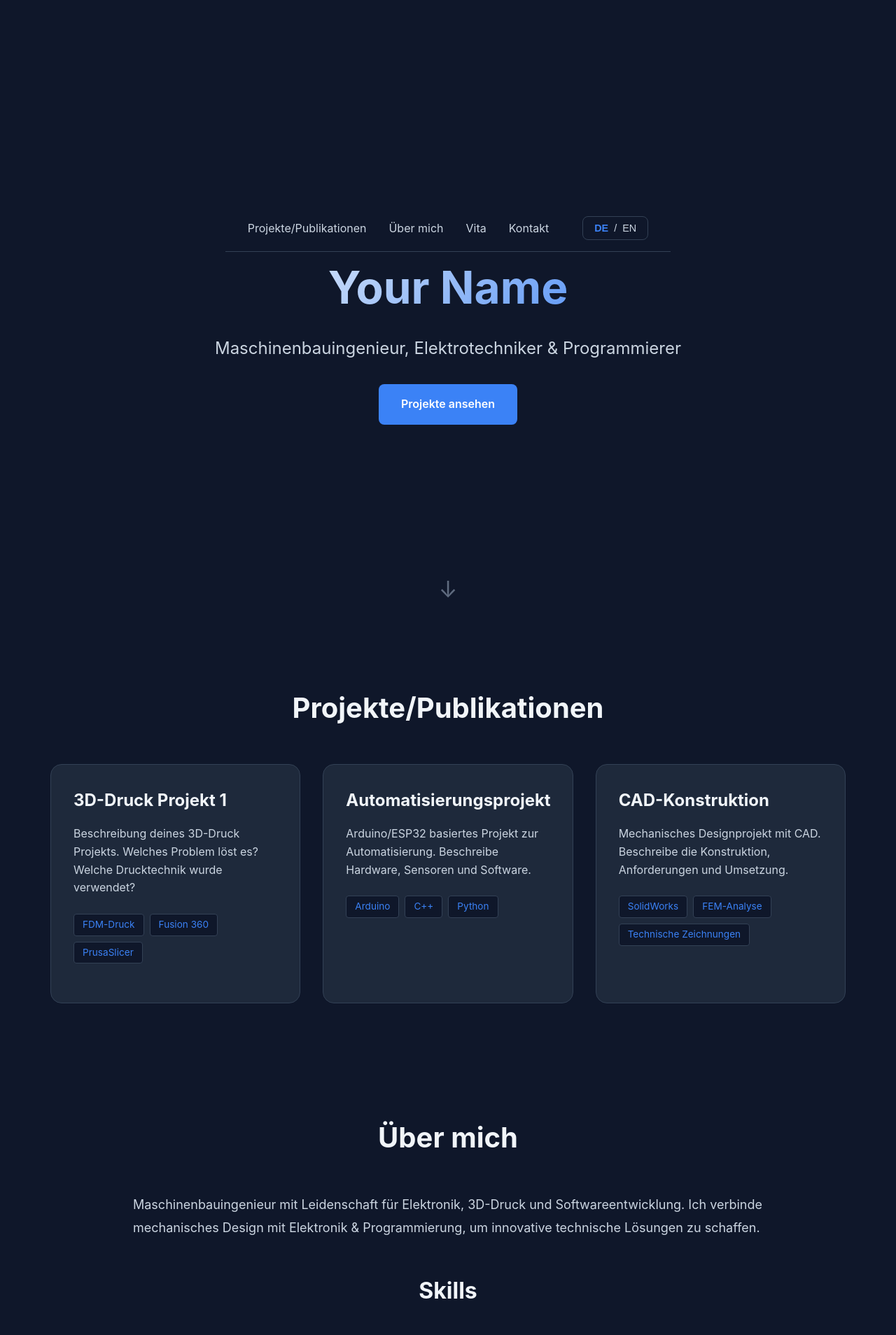
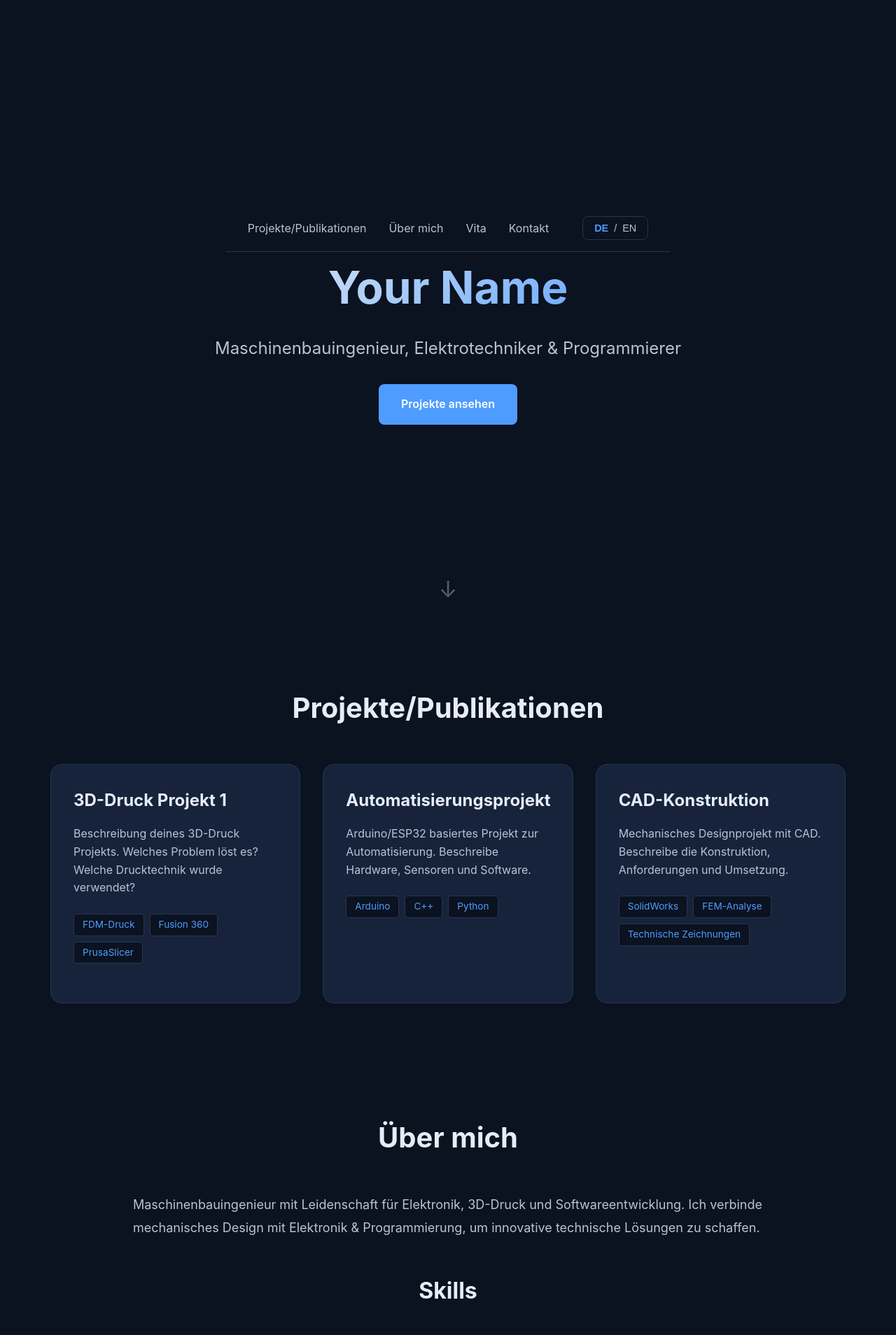
Before and after one commit to RolleRollsen/rollerollsen.github.io, a Jekyll site: the page built from index.html, in a window 1280 px wide. Shown: the top 1908 px of the page at 70% size. Built offline with Jekyll 4.4.1, drawn with Linux system fonts in a browser that asks for light colours; some of the changed text lies outside the part shown.

```diff
--- a/_includes/footer.html
+++ b/_includes/footer.html
@@ -1,6 +1,6 @@
 <footer class='footer'>
 	<div class='container'>
-		<p data-lang='de'>© {{ 'now' | date: "%Y" }} {{ site.author.name }}. Erstellt mit Jekyll & Claude Code.</p>
-		<p data-lang='en' style='display: none;'>© {{ 'now' | date: "%Y" }} {{ site.author.name }}. Built with Jekyll & Claude Code.</p>
+		<p data-lang='de'>© {{ 'now' | date: "%Y" }} {{ site.author.name }}. Erstellt von mir, Claude Code & Jekyll.</p>
+		<p data-lang='en' style='display: none;'>© {{ 'now' | date: "%Y" }} {{ site.author.name }}. Built by me, Claude Code & Jekyll.</p>
 	</div>
 </footer>
--- a/_includes/projects.html
+++ b/_includes/projects.html
@@ -83,6 +83,12 @@
 					<div class='project-links'>
 						{% if project.github %}
 						<a href='{{ project.github }}' target='_blank' rel='noopener noreferrer'>GitHub</a>
+						{% endif %}
+                        {% if project.printables %}
+						<a href='{{ project.printables }}' target='_blank' rel='noopener noreferrer'>Printables</a>
+						{% endif %}
+                        {% if project.link %}
+						<a href='{{ project.link }}' target='_blank' rel='noopener noreferrer'>link</a>
 						{% endif %}
 						{% if project.demo %}
 						<a href='{{ project.demo }}' target='_blank' rel='noopener noreferrer'>Demo</a>
--- a/assets/css/main.css
+++ b/assets/css/main.css
@@ -1,3 +1,4 @@
+/*
 :root {
 	--bg-primary: #0f172a;
 	--bg-secondary: #1e293b;
@@ -10,8 +11,8 @@
 	--shadow: #0000004D;
 	--border: #334155;
 }
+*/
 
-/* darker design
 :root {
 	--bg-primary: #0b1220;
 	--bg-secondary: #121c2f;
@@ -24,7 +25,6 @@
 	--border: #263553;
 	--shadow: #0206178C;
 }
-*/
 
 * {
 	margin: 0;
@@ -276,7 +276,7 @@ body {
 .project-modal-backdrop {
 	position: absolute;
 	inset: 0;
-	background-color: rgba(0, 0, 0, 0.7);
+	background-color: rgba(0, 0, 0, 0.5);
 	backdrop-filter: blur(8px);
 	cursor: pointer;
 }
@@ -305,6 +305,7 @@ body {
 	left: 100%;
 	margin-left: -3rem;
 	margin-top: 1rem;
+    margin-right: 1rem;
 	margin-bottom: -2rem;
 	background: var(--bg-primary);
 	border: 1px solid var(--border);
```
Also changed, not shown: other parts of _includes/projects.html (+2 -2 lines).
